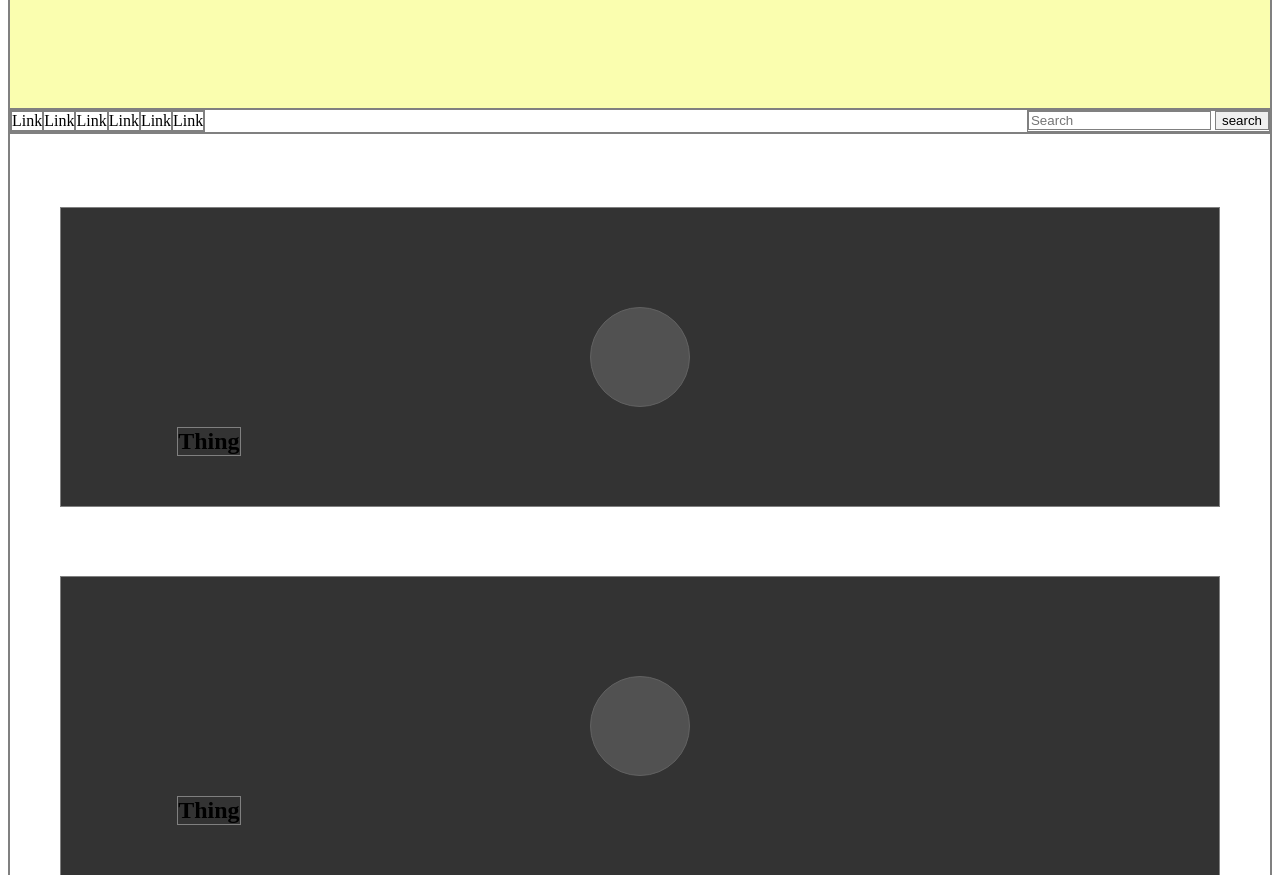
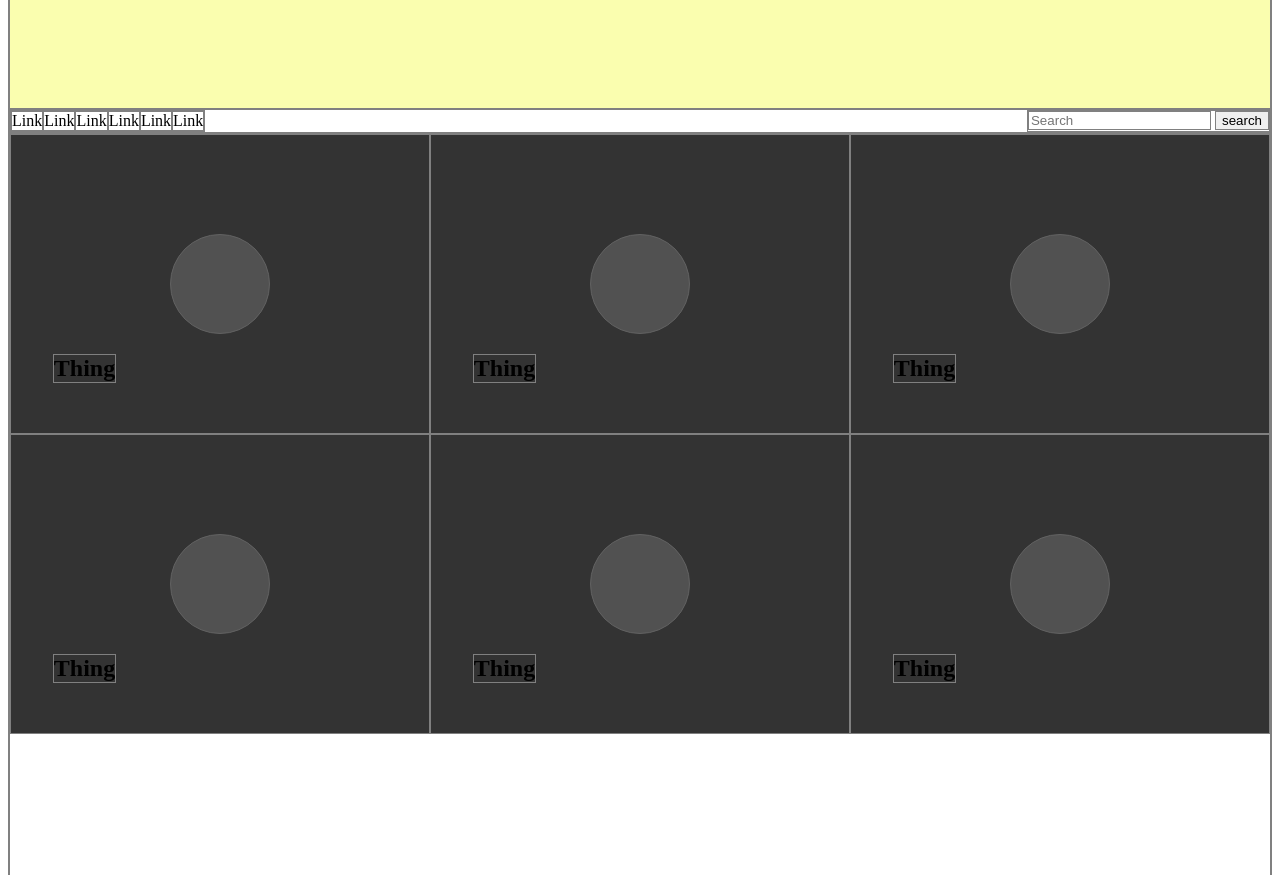
Before and after one commit to jessguilford/css-review, a plain HTML site: page index.html in a window 1280 px wide. Shown: the part 500-1375 px from the top of the page. Drawn offline with Linux system fonts and the light colour scheme.

Commit message:
add flex properties to gallery

```diff
--- a/css/styles.css
+++ b/css/styles.css
@@ -96,8 +96,19 @@
 
 /*////// Media Queries //////*/
 
+/* Medium Breakpoint */
+@media screen and (min-width: 720px) {
+  .gallery {
+    padding: 0;
+  }
+
+  .gallery-item {
+    margin: 0;
+  }
+}
+
 /*Large Breakpoint*/
-@media screen and (min-width: 900px) {
+@media screen and (min-width: 960px) {
   .search-bar {
     display: flex;
     justify-content: space-between;
@@ -119,4 +130,13 @@
   .nav .menu-toggle {
     display: none;
   }
+
+  .gallery {
+    flex-flow: row wrap;
+    align-content: flex-start;
+  }
+
+  .gallery-item {
+    flex: 1 1 30%;
+  }
 }
--- a/index.html
+++ b/index.html
@@ -39,23 +39,27 @@
         </div>
       </div>
       <div class="gallery">
-        <div class="gallery-item">
+        <div class="gallery-item item01">
           <div class="gallery-button"></div>
           <h2>Thing</h2>
         </div>
-        <div class="gallery-item">
+        <div class="gallery-item item02">
           <div class="gallery-button"></div>
           <h2>Thing</h2>
         </div>
-        <div class="gallery-item">
+        <div class="gallery-item item03">
           <div class="gallery-button"></div>
           <h2>Thing</h2>
         </div>
-        <div class="gallery-item">
+        <div class="gallery-item item04">
           <div class="gallery-button"></div>
           <h2>Thing</h2>
         </div>
-        <div class="gallery-item">
+        <div class="gallery-item item05">
+          <div class="gallery-button"></div>
+          <h2>Thing</h2>
+        </div>
+        <div class="gallery-item item06">
           <div class="gallery-button"></div>
           <h2>Thing</h2>
         </div>
```
